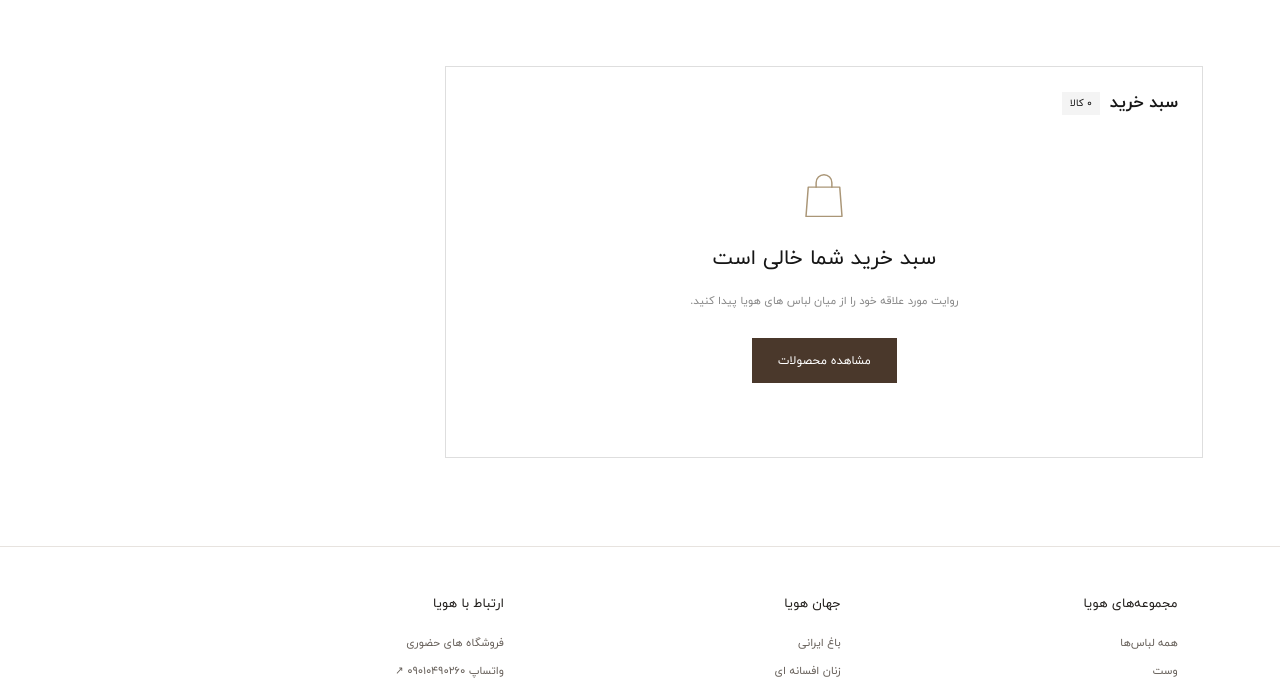
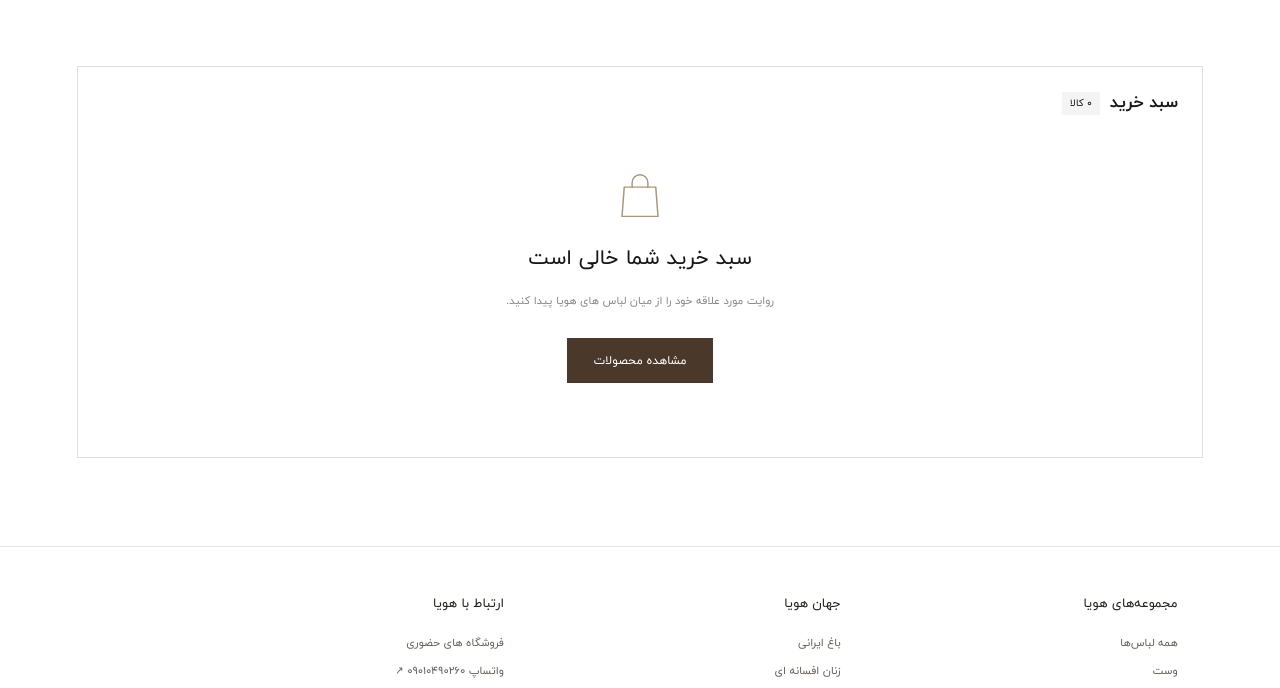
Before and after one commit to atikia92-afk/hooya-mode, a plain HTML site: page docs/cart.html in a window 1280 px wide. Shown: the part 112-800 px from the top of the page. Drawn offline with Linux system fonts and the light colour scheme.

Commit message:
Center the empty cart across its available space

```diff
--- a/docs/cart-page.css
+++ b/docs/cart-page.css
@@ -1,5 +1,6 @@
 .cart-page{width:88%;max-width:1440px;min-height:64vh;padding:36px 0 88px;color:#161616}
 .cart-layout{display:grid;grid-template-columns:minmax(0,2.15fr) minmax(290px,1fr);align-items:start;gap:16px}
+.cart-layout:has(#cart-empty:not([hidden])){grid-template-columns:minmax(0,1fr)}
 .cart-panel{border:1px solid #dedede;min-width:0;padding:24px}
 .cart-heading{display:flex;align-items:center;gap:10px;margin-bottom:28px}
 .cart-heading h1{font-size:17px;font-weight:600}.cart-heading>span{background:#f4f4f4;padding:4px 8px;font-size:10px}
```
